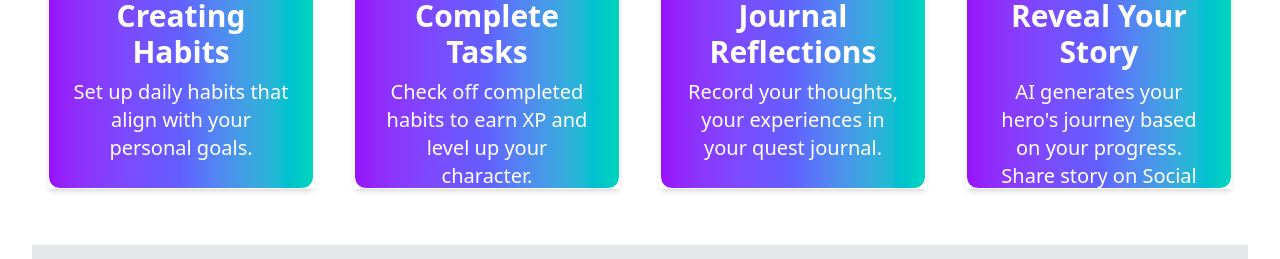
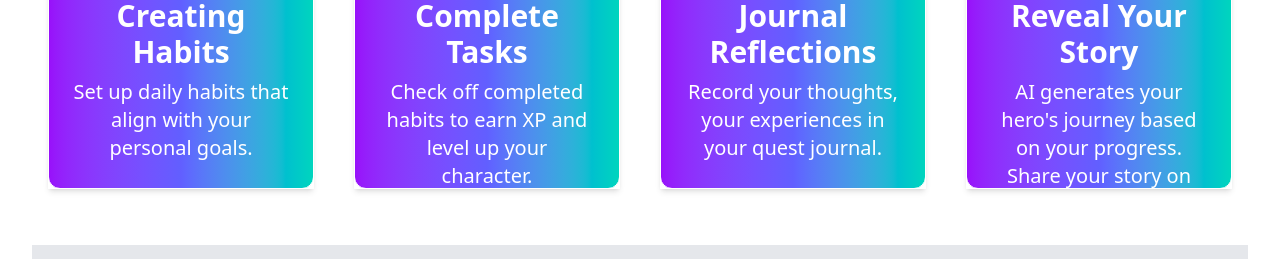
Before and after one commit to Davonne007-TX/habit-quest-collab, a React (Vite) app: page / in a window 1280 px wide. Shown: the part 3455-3714 px from the top of the page. Built offline with nearby package versions, Linux system fonts and the light colour scheme.

Commit message:
last commit? for spelling

```diff
--- a/src/components/Process.jsx
+++ b/src/components/Process.jsx
@@ -27,7 +27,7 @@ export default function Process() {
       processNumber: "4",
       process: "Reveal Your Story",
       processDescription:
-        "AI generates your hero's journey based on your progress. Share story on Social Media.",
+        "AI generates your hero's journey based on your progress. Share your story on Social Media.",
       id: 4,
     },
   ];
```
